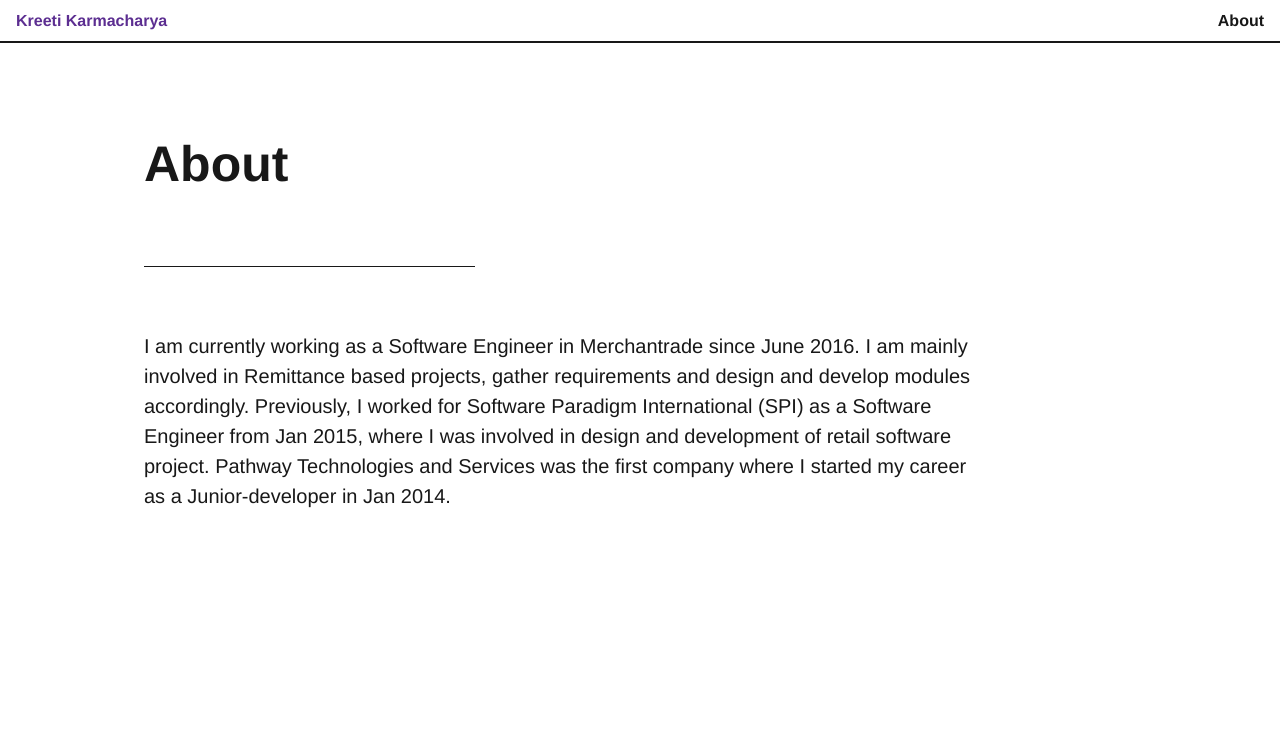
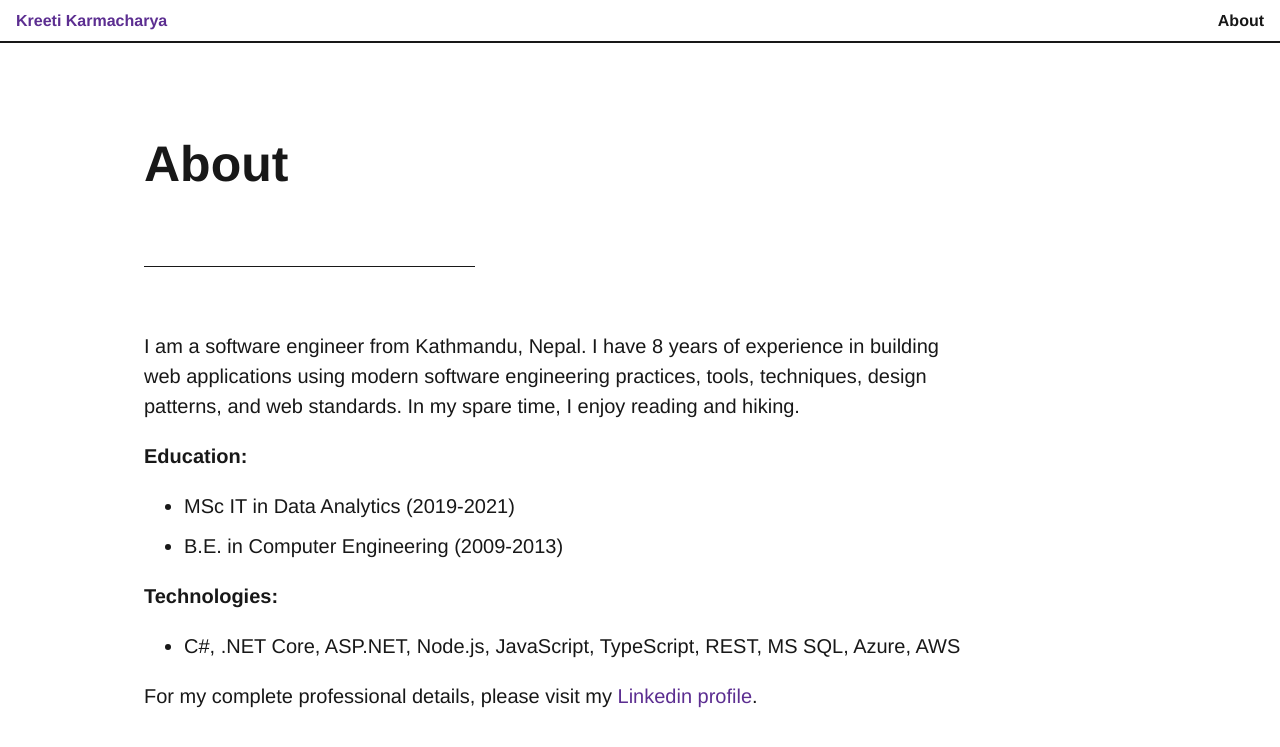
Before and after one commit to kreetikk/kreetikk.github.io, a Jekyll site: the page built from about.md, in a window 1280 px wide. Shown: the top 747 px of the page. Built offline with Jekyll 4.4.1, drawn with Linux system fonts in a browser that asks for light colours.

Commit message:
Update contents

```diff
--- a/about.md
+++ b/about.md
@@ -4,4 +4,13 @@ title: About
 permalink: /about/
 ---
 
-I am currently working as a Software Engineer in Merchantrade since June 2016. I am mainly involved in Remittance based projects, gather requirements and design and develop modules accordingly. Previously, I worked for Software Paradigm International (SPI) as a Software Engineer from Jan 2015, where I was involved in design and development of retail software project. Pathway Technologies and Services was the first company where I started my career as a Junior-developer in Jan 2014.
+I am a software engineer from Kathmandu, Nepal. I have 8 years of experience in building web applications using modern software engineering practices, tools, techniques, design patterns, and web standards. In my spare time, I enjoy reading and hiking.
+
+**Education:**
+- MSc IT in Data Analytics (2019-2021)
+- B.E. in Computer Engineering (2009-2013)
+
+**Technologies:**
+- C#, .NET Core, ASP.NET, Node.js, JavaScript, TypeScript, REST, MS SQL, Azure, AWS
+
+For my complete professional details, please visit my [Linkedin profile](https://www.linkedin.com/in/kreeti-karmacharya/).
```
Also changed, not shown: _posts/2019-12-13-my-writing-weekend-hikers-jamacho.md (+1 -1 lines), _posts/2020-04-06-2-tbsn-of-likes.md (+1 -1 lines).
